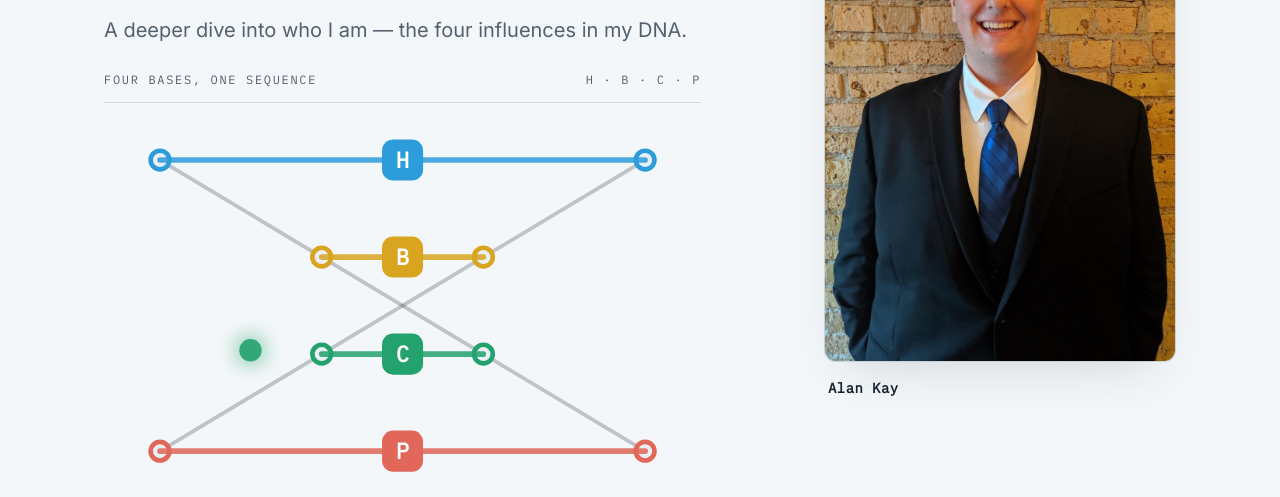
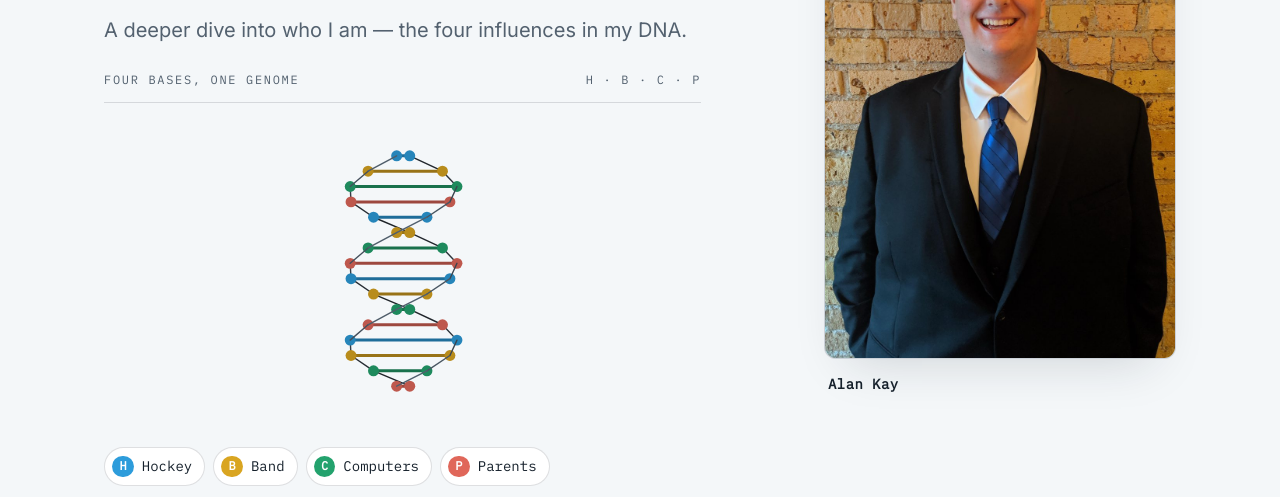
Before and after one commit to AjkayAlan/alankay.net, an Astro site: page / in a window 1280 px wide. Shown: the part 303-800 px from the top of the page. Built offline with nearby package versions, Linux system fonts and the light colour scheme; Astro itself is replaced by a stand-in of ours.

Commit message:
working animated helix

```diff
--- a/src/components/DnaHelix.astro
+++ b/src/components/DnaHelix.astro
@@ -1,119 +1,243 @@
 ---
 import { influences } from '../data/influences';
 
-// Helix geometry. We render one full double-helix "ladder" with four rungs.
-// Each rung is a base pair: left backbone node → base letter → right backbone node.
-const RUNG_COUNT = influences.length;
-const WIDTH = 320;
-const HEIGHT = 200;
-const PAD_X = 30;
-const PAD_Y = 22;
-const STEP_X = (WIDTH - PAD_X * 2) / (RUNG_COUNT - 1);
-const AMP = 34; // backbone sine amplitude (visual "twist")
-const X_LEFT = (i: number) => PAD_X + i * STEP_X;
-const X_RIGHT = (i: number) => WIDTH - PAD_X - i * STEP_X;
-const Y = (i: number) => PAD_Y + ((HEIGHT - PAD_Y * 2) / (RUNG_COUNT - 1)) * i;
+// Data for the client-side helix renderer: the four bases, their letter,
+// section anchor, and the CSS var that holds their color.
+const bases = influences.map((t) => ({
+  letter: t.letter,
+  id: t.id,
+  label: t.label,
+  colorVar: t.color,
+}));
 ---
 
 <nav class="dna" aria-label="Influences">
   <div class="dna__header">
-    <span class="dna__title">Four bases, one sequence</span>
+    <span class="dna__title">Four bases, one genome</span>
     <span class="dna__title">H · B · C · P</span>
   </div>
 
-  <svg
-    class="dna__svg"
-    viewBox={`0 0 ${WIDTH} ${HEIGHT}`}
-    role="img"
-    aria-label="A DNA double helix whose four base pairs are Hockey, Band, Computers, and Parents"
-  >
-    <!-- Backbones -->
-    <path
-      class="dna__strand dna__strand--left"
-      d={
-        influences
-          .map((_, i) => `${i === 0 ? 'M' : 'L'} ${X_LEFT(i)} ${Y(i)}`)
-          .join(' ')
-      }
-    />
-    <path
-      class="dna__strand dna__strand--right"
-      d={
-        influences
-          .map((_, i) => `${i === 0 ? 'M' : 'L'} ${X_RIGHT(i)} ${Y(i)}`)
-          .join(' ')
-      }
-    />
+  <div class="dna__canvas-wrap">
+    <canvas
+      class="dna__canvas"
+      width="640"
+      height="340"
+      aria-hidden="true"
+    >Your browser doesn't support canvas.</canvas>
+  </div>
 
-    <!-- Scanner glow that travels the strand -->
-    <circle class="dna__scanner" r="6" cx={PAD_X} cy={PAD_Y} />
-
-    <!-- Base-pair links -->
+  <ul class="dna__chips">
     {
-      influences.map((track, i) => (
-        <a
-          class="dna__rung"
-          href={`#track-${track.id}`}
-          style={`--base-color: ${track.color}; --i: ${i};`}
-          aria-label={`${track.label} — ${track.letter}`}
-        >
-          <circle class="dna__node" cx={X_LEFT(i)} cy={Y(i)} r="5" />
-          <circle class="dna__node" cx={X_RIGHT(i)} cy={Y(i)} r="5" />
-          <line
-            class="dna__bar"
-            x1={X_LEFT(i)}
-            y1={Y(i)}
-            x2={X_RIGHT(i)}
-            y2={Y(i)}
-          />
-          <rect
-            class="dna__letter"
-            x={(X_LEFT(i) + X_RIGHT(i)) / 2 - 11}
-            y={Y(i) - 11}
-            width="22"
-            height="22"
-            rx="6"
-          />
-          <text
-            class="dna__letter-text"
-            x={(X_LEFT(i) + X_RIGHT(i)) / 2}
-            y={Y(i) + 4}
-            text-anchor="middle"
+      influences.map((track) => (
+        <li>
+          <a
+            class="dna__chip"
+            href={`#track-${track.id}`}
+            style={`--base-color: ${track.color};`}
           >
-            {track.letter}
-          </text>
-        </a>
+            <span class="dna__chip-letter" aria-hidden="true">{track.letter}</span>
+            <span class="dna__chip-label">{track.label}</span>
+          </a>
+        </li>
       ))
     }
-  </svg>
+  </ul>
 </nav>
 
-<script>
-  const svg = document.querySelector<SVGSVGElement>('.dna__svg');
-  const scanner = document.querySelector<SVGCircleElement>('.dna__scanner');
-  const reduceMotion = window.matchMedia('(prefers-reduced-motion: reduce)').matches;
+<script define:vars={{ bases }}>
+  const canvas = document.querySelector('.dna__canvas');
+  if (canvas && canvas.getContext) {
+    const ctx = canvas.getContext('2d');
+    const reduceMotion = window.matchMedia('(prefers-reduced-motion: reduce)').matches;
 
-  if (svg && scanner && !reduceMotion) {
-    const width = Number(svg.getAttribute('viewBox')?.split(' ')[2] ?? 320);
-    const height = Number(svg.getAttribute('viewBox')?.split(' ')[3] ?? 200);
+    const TURNS = 1.5; // number of full twists over the helix length
+    const RUNGS = 16; // resolution of base pairs
+    const SPEED = 0.0016; // radians per ms (≈3.9s per full revolution)
 
-    // Animate the scanner along a gentle sine over the full length.
-    let start: number | null = null;
-    const duration = 4200; // ms per pass
+    let baseColors = [];
+    let backboneColor = '#53616f';
 
-    const step = (t: number) => {
-      if (start === null) start = t;
-      const p = ((t - start) % duration) / duration;
-      const x = 30 + (width - 60) * p;
-      const y = height / 2 + Math.sin(p * Math.PI * 2) * 26;
-      scanner.setAttribute('cx', String(x));
-      scanner.setAttribute('cy', String(y));
-      requestAnimationFrame(step);
+    const clamp = function (n, lo, hi) {
+      return Math.min(hi, Math.max(lo, n));
     };
 
-    requestAnimationFrame(step);
-  } else if (scanner && reduceMotion) {
-    // Hide the scanner entirely when reduced motion is requested.
-    scanner.setAttribute('opacity', '0');
+    // Resolve theme-dependent colors from CSS custom properties.
+    function resolveColors() {
+      const cs = getComputedStyle(document.documentElement);
+      backboneColor = cs.getPropertyValue('--text-muted').trim();
+      baseColors = bases.map(function (b) {
+        const varName = b.colorVar.replace(/var\((.*)\)/, '$1').trim();
+        return { letter: b.letter, color: cs.getPropertyValue(varName).trim() };
+      });
+    }
+
+    function hexRgb(hex) {
+      const s = hex.replace('#', '');
+      const n = parseInt(s, 16);
+      return [(n >> 16) & 255, (n >> 8) & 255, n & 255];
+    }
+
+    // Dim a hex color by a 0..1 factor (1 = full brightness).
+    function dim(hex, f) {
+      if (!/^#[0-9a-f]{6}$/i.test(hex)) return hex;
+      const rgb = hexRgb(hex);
+      return 'rgb(' + Math.round(rgb[0] * f) + ', ' + Math.round(rgb[1] * f) + ', ' + Math.round(rgb[2] * f) + ')';
+    }
+
+    function draw(rotation) {
+      const rect = canvas.getBoundingClientRect();
+      const dpr = window.devicePixelRatio || 1;
+      const w = rect.width;
+      const h = rect.height;
+      if (w < 8 || h < 8) return;
+
+      const pw = Math.round(w * dpr);
+      const ph = Math.round(h * dpr);
+      if (canvas.width !== pw) canvas.width = pw;
+      if (canvas.height !== ph) canvas.height = ph;
+      ctx.setTransform(dpr, 0, 0, dpr, 0, 0);
+      ctx.clearRect(0, 0, w, h);
+
+      const cx = w / 2;
+      const R = Math.min(w, h) * 0.17;
+      const top = h * 0.14;
+      const bottom = h * 0.86;
+      const nodeR = Math.max(2, Math.min(w, h) * 0.017);
+      const f = h * 1.7; // perspective focal length
+
+      // Position each rung's two backbone nodes in 3D, then project.
+      const pts = [];
+      for (let i = 0; i < RUNGS; i++) {
+        const t = i / (RUNGS - 1);
+        const y = top + (bottom - top) * t;
+        const phase = t * TURNS * Math.PI * 2;
+        const a1 = phase + rotation;
+        const a2 = a1 + Math.PI;
+        const x1 = cx + R * Math.cos(a1);
+        const z1 = R * Math.sin(a1);
+        const x2 = cx + R * Math.cos(a2);
+        const z2 = R * Math.sin(a2);
+        const p1 = f / (f + z1);
+        const p2 = f / (f + z2);
+        pts.push({
+          y: y,
+          sx1: cx + (x1 - cx) * p1,
+          sx2: cx + (x2 - cx) * p2,
+          z1: z1,
+          z2: z2,
+          zMid: (z1 + z2) / 2,
+          p1: p1,
+          p2: p2,
+        });
+      }
+
+      // Build a unified list of drawables (backbone segments + rungs) and
+      // depth-sort far→near so the strands correctly cross in front/behind.
+      const items = [];
+
+      for (let s = 0; s < 2; s++) {
+        for (let i = 0; i < RUNGS - 1; i++) {
+          const A = pts[i];
+          const B = pts[i + 1];
+          items.push({
+            kind: 'backbone',
+            z: ((s === 0 ? A.z1 : A.z2) + (s === 0 ? B.z1 : B.z2)) / 2,
+            x1: s === 0 ? A.sx1 : A.sx2,
+            y1: A.y,
+            x2: s === 0 ? B.sx1 : B.sx2,
+            y2: B.y,
+            w: (A.p1 + B.p1 + A.p2 + B.p2) / 4,
+          });
+        }
+      }
+
+      for (let i = 0; i < RUNGS; i++) {
+        const P = pts[i];
+        items.push({
+          kind: 'rung',
+          z: P.zMid,
+          p: P,
+          base: baseColors[i % baseColors.length] || baseColors[0],
+          pw: (P.p1 + P.p2) / 2,
+        });
+      }
+
+      items.sort(function (a, b) {
+        return a.z - b.z;
+      });
+
+      ctx.lineCap = 'round';
+
+      for (const it of items) {
+        if (it.kind === 'backbone') {
+          const depth = clamp(0.5 + it.z / (2 * R), 0, 1);
+          const shade = 0.35 + 0.65 * depth;
+          ctx.strokeStyle = dim(backboneColor, shade);
+          ctx.lineWidth = Math.max(1, 1.4 * it.w);
+          ctx.beginPath();
+          ctx.moveTo(it.x1, it.y1);
+          ctx.lineTo(it.x2, it.y2);
+          ctx.stroke();
+        } else {
+          const depth = clamp(0.5 + it.z / (2 * R), 0, 1);
+          const shade = 0.4 + 0.6 * depth;
+          // Rung bar.
+          ctx.strokeStyle = dim(it.base.color, shade);
+          ctx.lineWidth = Math.max(1.5, 3 * it.pw);
+          ctx.beginPath();
+          ctx.moveTo(it.p.sx1, it.p.y);
+          ctx.lineTo(it.p.sx2, it.p.y);
+          ctx.stroke();
+          // Node beads (slightly brighter than the bar).
+          const nr = nodeR * it.pw;
+          ctx.fillStyle = dim(it.base.color, Math.min(1, shade + 0.15));
+          ctx.beginPath();
+          ctx.arc(it.p.sx1, it.p.y, nr, 0, Math.PI * 2);
+          ctx.fill();
+          ctx.beginPath();
+          ctx.arc(it.p.sx2, it.p.y, nr, 0, Math.PI * 2);
+          ctx.fill();
+        }
+      }
+    }
+
+    resolveColors();
+
+    // Re-resolve neutral colors when the theme is toggled.
+    if ('MutationObserver' in window) {
+      new MutationObserver(resolveColors).observe(document.documentElement, {
+        attributes: true,
+        attributeFilter: ['data-theme'],
+      });
+    }
+
+    if (reduceMotion) {
+      draw(-0.6);
+      window.addEventListener('resize', function () {
+        draw(-0.6);
+      });
+    } else {
+      let rotation = 0;
+      let last = null;
+      let visible = true;
+
+      if ('IntersectionObserver' in window) {
+        new IntersectionObserver(function (entries) {
+          visible = entries[0].isIntersecting;
+        }).observe(canvas);
+      }
+
+      function loop(now) {
+        if (visible) {
+          if (last === null) last = now;
+          rotation += (now - last) * SPEED;
+          draw(rotation);
+        }
+        last = now;
+        requestAnimationFrame(loop);
+      }
+
+      requestAnimationFrame(loop);
+    }
   }
 </script>
--- a/src/styles/global.css
+++ b/src/styles/global.css
@@ -392,76 +392,63 @@ button {
   color: var(--text-muted);
 }
 
-.dna__svg {
-  width: 100%;
-  height: auto;
-  margin-top: 1rem;
-  overflow: visible;
+.dna__canvas-wrap {
+  margin-top: 0.5rem;
 }
 
-.dna__strand {
-  fill: none;
-  stroke: var(--line-strong);
-  stroke-width: 2;
-  stroke-linecap: round;
-  stroke-linejoin: round;
+.dna__canvas {
+  display: block;
+  width: 100%;
+  height: clamp(14rem, 34vw, 20rem);
 }
 
-.dna__node {
-  fill: var(--bg-soft);
-  stroke: var(--base-color);
-  stroke-width: 2.5;
+.dna__chips {
+  display: flex;
+  flex-wrap: wrap;
+  gap: 0.5rem;
+  list-style: none;
+  margin: 1rem 0 0;
+  padding: 0;
 }
 
-.dna__bar {
-  stroke: var(--base-color);
-  stroke-width: 3;
-  stroke-linecap: round;
-  opacity: 0.85;
+.dna__chip {
+  display: inline-flex;
+  align-items: center;
+  gap: 0.5rem;
+  padding: 0.4rem 0.75rem 0.4rem 0.45rem;
+  border: 1px solid var(--line);
+  border-radius: 999px;
+  text-decoration: none;
+  background: var(--surface);
+  transition: border-color var(--dur-fast) var(--ease-out),
+    transform var(--dur-fast) var(--ease-out);
 }
 
-.dna__letter {
-  fill: var(--base-color);
+.dna__chip:hover,
+.dna__chip:focus-visible {
+  border-color: var(--base-color);
+  transform: translateY(-1px);
 }
 
-.dna__letter-text {
-  fill: #fff;
+.dna__chip-letter {
+  display: inline-flex;
+  align-items: center;
+  justify-content: center;
+  width: 1.35rem;
+  height: 1.35rem;
+  border-radius: 50%;
+  background: var(--base-color);
+  color: #fff;
   font-family: var(--font-mono);
-  font-size: 12px;
   font-weight: 600;
-  pointer-events: none;
+  font-size: var(--text-xs);
+  flex-shrink: 0;
 }
 
-.dna__rung {
-  transition: opacity var(--dur-fast) var(--ease-out);
-}
-
-.dna__rung:hover,
-.dna__rung:focus-visible {
-  opacity: 0.7;
-  outline: none;
-}
-
-.dna__rung:focus-visible .dna__letter {
-  stroke: var(--text);
-  stroke-width: 2;
-}
-
-.dna__scanner {
-  fill: var(--color-computers);
-  fill-opacity: 0.9;
-  filter: drop-shadow(0 0 6px var(--color-computers));
-  transition: opacity var(--dur-fast) var(--ease-out);
-}
-
-@keyframes shimmer {
-  0%,
-  100% {
-    opacity: 0.85;
-  }
-  50% {
-    opacity: 1;
-  }
+.dna__chip-label {
+  font-family: var(--font-mono);
+  font-size: var(--text-sm);
+  color: var(--text);
 }
 
 /* Letter badge (About cards) */
```
